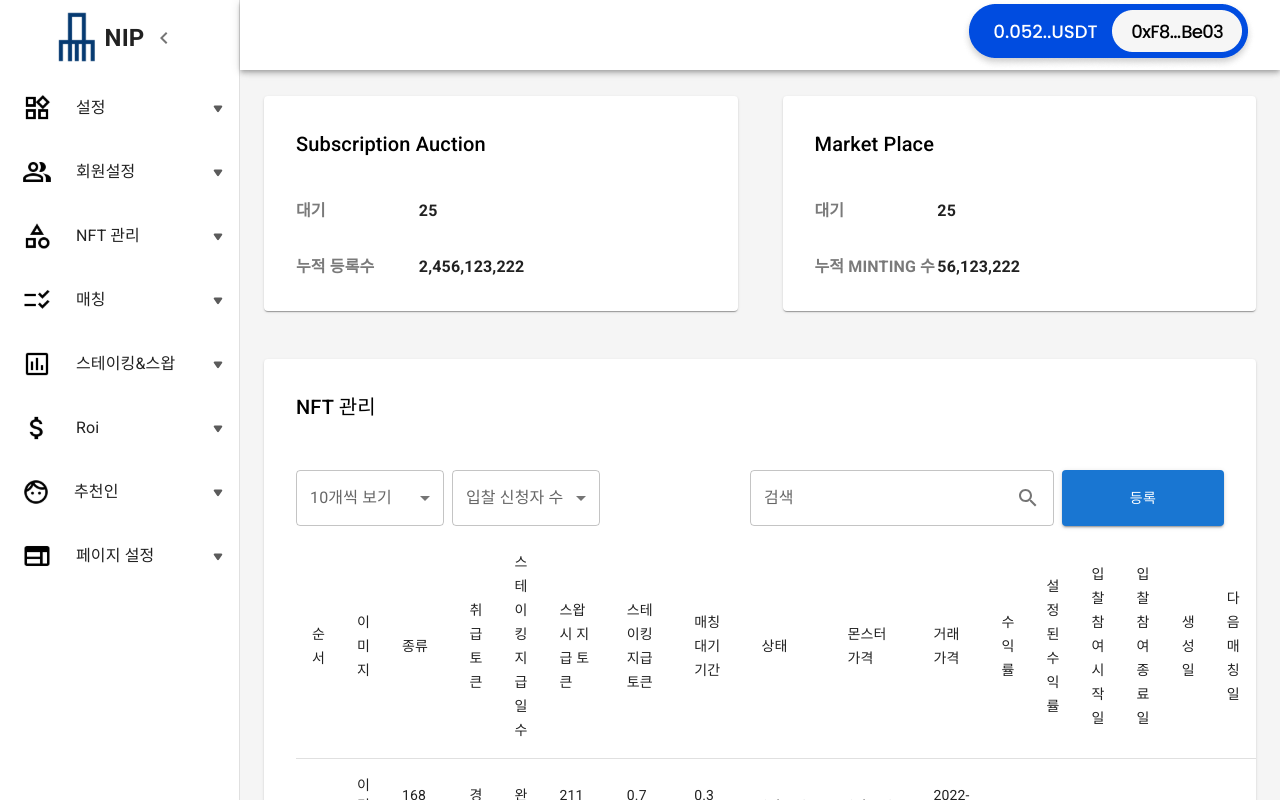
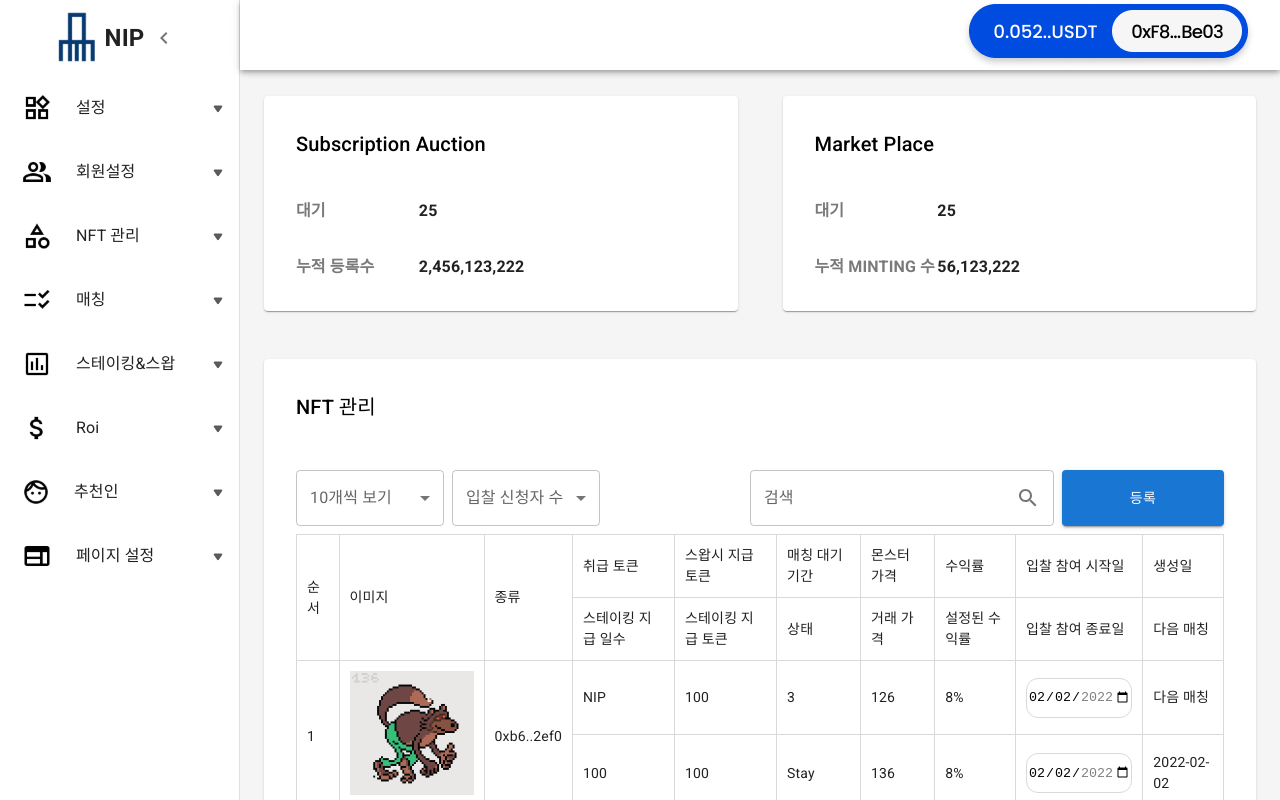
Before and after one commit to chainlabs21/nip-admin-20220128, a React (Create React App) app: page /nft-managing in a window 1280 px wide. Built offline with nearby package versions, Linux system fonts and the light colour scheme.

Commit message:
update nft-management

```diff
--- a/src/index.css
+++ b/src/index.css
@@ -29,3 +29,15 @@ code {
 .date {
   border: 1px solid black;
 }
+
+.nft-table {
+  width: 100%;
+  border: 1px solid #d9d9d9;
+  border-collapse: collapse;
+  font-size: 14px;
+}
+.nft-th,
+.nft-td {
+  border: 1px solid #d9d9d9;
+  padding: 10px;
+}
--- a/src/page/nft-managing/NftManaging.tsx
+++ b/src/page/nft-managing/NftManaging.tsx
@@ -7,8 +7,7 @@ import SelectViewer from '../../components/select-viewer/SelectViewer'
 import BasicDateRangePicker from '../../components/date-range/DateRangePicker'
 import Searches from '../../components/input/search/Searches'
 import ContainedButton from '../../components/input/button/ContainedButton'
-import TableDefault from '../../components/table/TableDefault'
-import ex_image from '../../assets/images/ex-image.png'
+import eg_image from '../../assets/images/ex-image.png'
 
 const fields_01 = [
   {
@@ -109,96 +108,6 @@ const fields_02 = [
         </div>
       )
     },
-  },
-]
-
-const tableSet = [
-  {
-    field: '순서',
-  },
-  {
-    field: '이미지',
-  },
-  {
-    field: '종류',
-  },
-  {
-    field: '취급 토큰',
-  },
-  {
-    field: '스테이킹 지급 일수',
-  },
-  {
-    field: '스왑시 지급 토큰',
-  },
-  {
-    field: '스테이킹 지급 토큰',
-  },
-  {
-    field: '매칭 대기기간',
-  },
-  {
-    field: '상태',
-  },
-  {
-    field: '몬스터 가격',
-  },
-  {
-    field: '거래 가격',
-  },
-  {
-    field: '수익률',
-  },
-  {
-    field: '설정된 수익률',
-  },
-  {
-    field: '입찰 참여 시작일',
-  },
-  {
-    field: '입찰 참여 종료일',
-  },
-  {
-    field: '생성일',
-  },
-  {
-    field: '다음 매칭일',
-  },
-]
-
-const testField = [
-  {
-    field: '1',
-  },
-  {
-    field: '이미지',
-  },
-  {
-    field: '168 USDT',
-  },
-  {
-    field: '경매',
-  },
-  {
-    field: '완료',
-  },
-  {
-    field: '211 USDT',
-  },
-  {
-    field: '0.7 USDT',
-  },
-  {
-    field: '0.3 USDT',
-  },
-  {
-    field: '0xb6..2x',
-  },
-  {
-    field: '0xb6..2x',
-  },
-  {
-    field: '2022-02-02',
   },
 ]
 
@@ -325,7 +234,99 @@ const NftManaging = () => {
             </section>
 
             <div>
-              <TableDefault columns={tableSet} testFields={testField} />
+              <table className="nft-table">
+                <thead className="nft-th">
+                  <tr>
+                    <td className="nft-td" rowSpan={2}>
+                      순서
+                    </td>
+                    <td className="nft-td" rowSpan={2}>
+                      이미지
+                    </td>
+                    <td className="nft-td" rowSpan={2}>
+                      종류
+                    </td>
+                    <td className="nft-td">취급 토큰</td>
+                    <td className="nft-td">스왑시 지급 토큰</td>
+                    <td className="nft-td">매칭 대기기간</td>
+                    <td className="nft-td">몬스터 가격</td>
+                    <td className="nft-td">수익률</td>
+                    <td className="nft-td">입찰 참여 시작일</td>
+                    <td className="nft-td">생성일</td>
+                  </tr>
+                  <tr>
+                    <td className="nft-td">스테이킹 지급 일수</td>
+                    <td className="nft-td">스테이킹 지급 토큰</td>
+                    <td className="nft-td">상태</td>
+                    <td className="nft-td">거래 가격</td>
+                    <td className="nft-td">설정된 수익률</td>
+                    <td className="nft-td">입찰 참여 종료일</td>
+                    <td className="nft-td">다음 매칭</td>
+                  </tr>
+                </thead>
+
+                <tbody>
+                  <tr>
+                    <td className="nft-td" rowSpan={2}>
+                      1
+                    </td>
+                    <td className="nft-td" rowSpan={2}>
+                      <img src={eg_image} alt="eg_image" />
+                    </td>
+                    <td className="nft-td" rowSpan={2}>
+                      0xb6..2ef0
+                    </td>
+                    <td className="nft-td">NIP</td>
+                    <td className="nft-td">100</td>
+                    <td className="nft-td">3</td>
+                    <td className="nft-td">126</td>
+                    <td className="nft-td">8%</td>
+                    <td className="nft-td">
+                      <input
+                        type="date"
+                        id="start"
+                        name="trip-start"
+                        value="2022-02-02"
+                        min="2022-02-02"
+                        max="2022-03-03"
+                        style={{
+                          width: '100%',
+                          height: '40px',
+                          borderRadius: '12px',
+                          border: '1px solid #D9D9D9',
+                          textAlign: 'center',
+                        }}
+                      />
+                    </td>
+                    <td className="nft-td">다음 매칭</td>
+                  </tr>
+                  <tr>
+                    <td className="nft-td">100</td>
+                    <td className="nft-td">100</td>
+                    <td className="nft-td">Stay</td>
+                    <td className="nft-td">136</td>
+                    <td className="nft-td">8%</td>
+                    <td className="nft-td">
+                      <input
+                        type="date"
+                        id="start"
+                        name="trip-start"
+                        value="2022-02-02"
+                        min="2022-02-02"
+                        max="2022-03-03"
+                        style={{
+                          width: '100%',
+                          height: '40px',
+                          borderRadius: '12px',
+                          border: '1px solid #D9D9D9',
+                          textAlign: 'center',
+                        }}
+                      />
+                    </td>
+                    <td className="nft-td">2022-02-02</td>
+                  </tr>
+                </tbody>
+              </table>
             </div>
           </section>
         </Papers>
```
